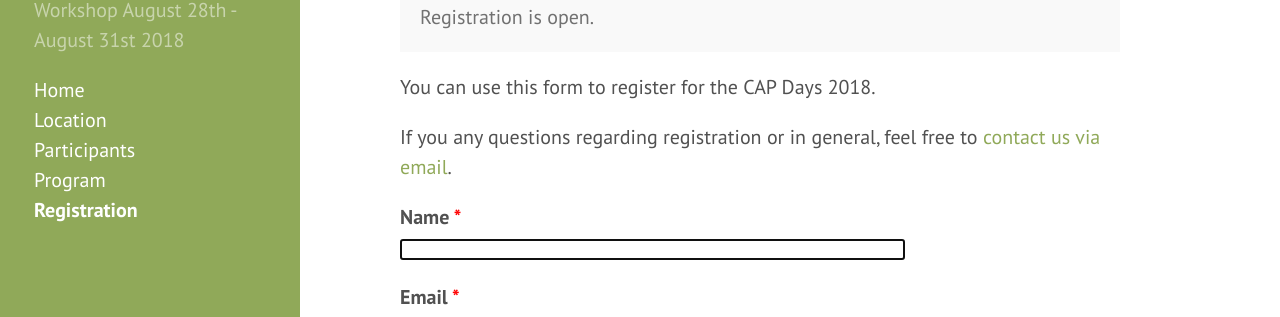
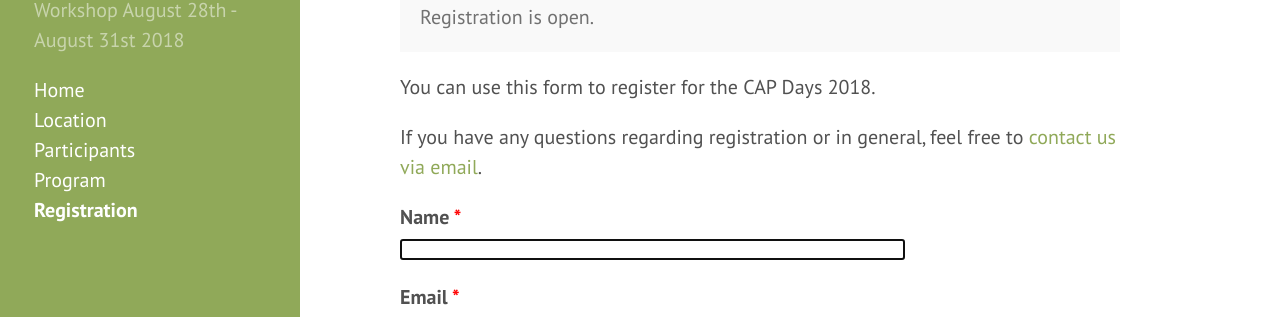
Before and after one commit to homalg-project/capdays-2018, a Jekyll site: the page built from registration.html, in a window 1280 px wide and 1286 px high. Shown: the part 158-475 px from the top of the window. Built offline with Jekyll 4.4.1, drawn with Linux system fonts in a browser that asks for light colours.

Commit message:
Typo in registration, Kamal

```diff
--- a/_data/participants.yml
+++ b/_data/participants.yml
@@ -6,3 +6,6 @@
 
 - name: Sebastian Posur
   affiliation: Siegen University
+
+- name: Kamal Saleh
+  affiliation: Siegen University
--- a/registration.html
+++ b/registration.html
@@ -20,7 +20,7 @@
 </p>
 
 <p>
-If you any questions
+If you have any questions
 regarding registration or in general, feel free to
 <a href="mailto:gutsche@mathematik.uni-siegen.de; sebastian.posur@uni-siegen.de">contact us via email</a>.
 </p>
```
